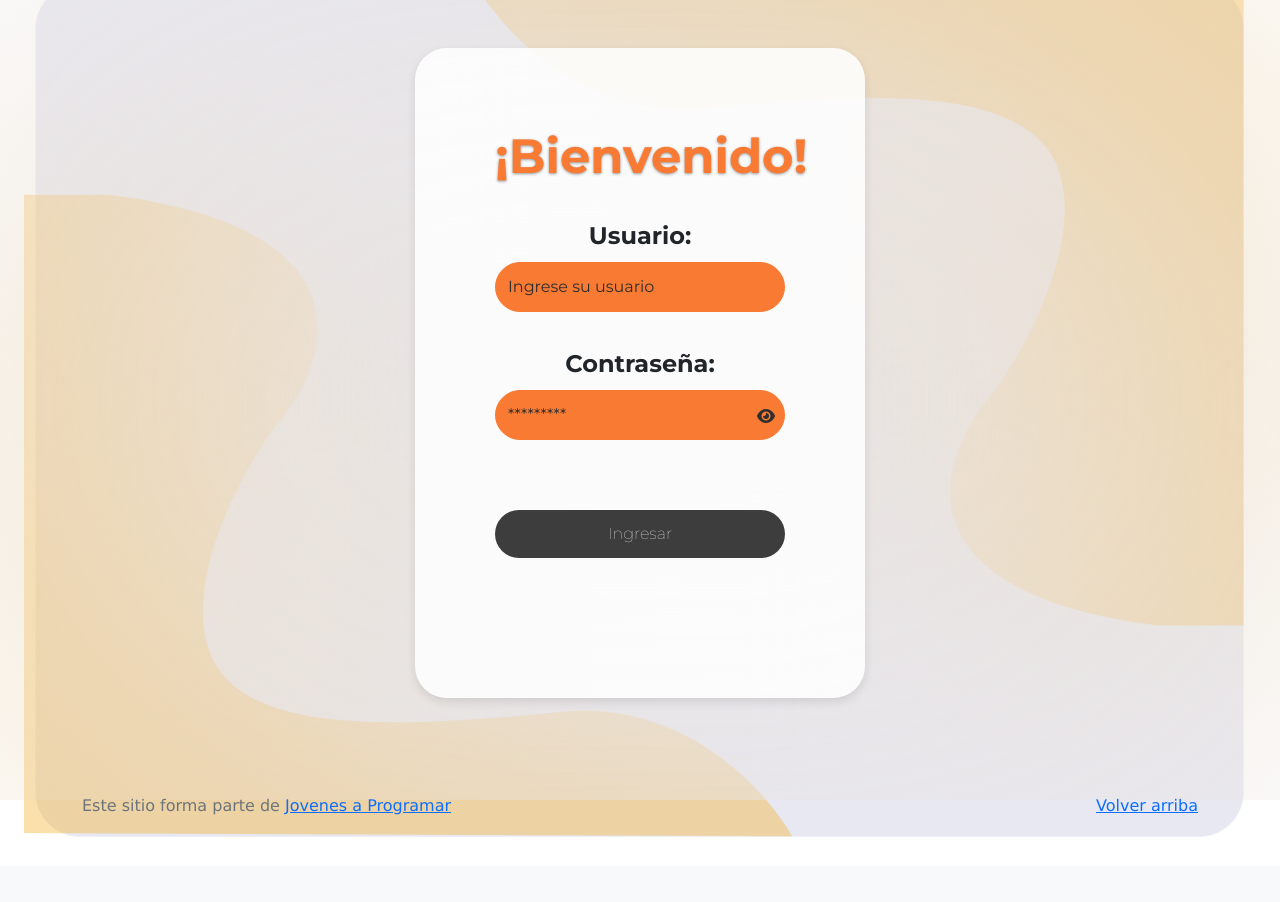
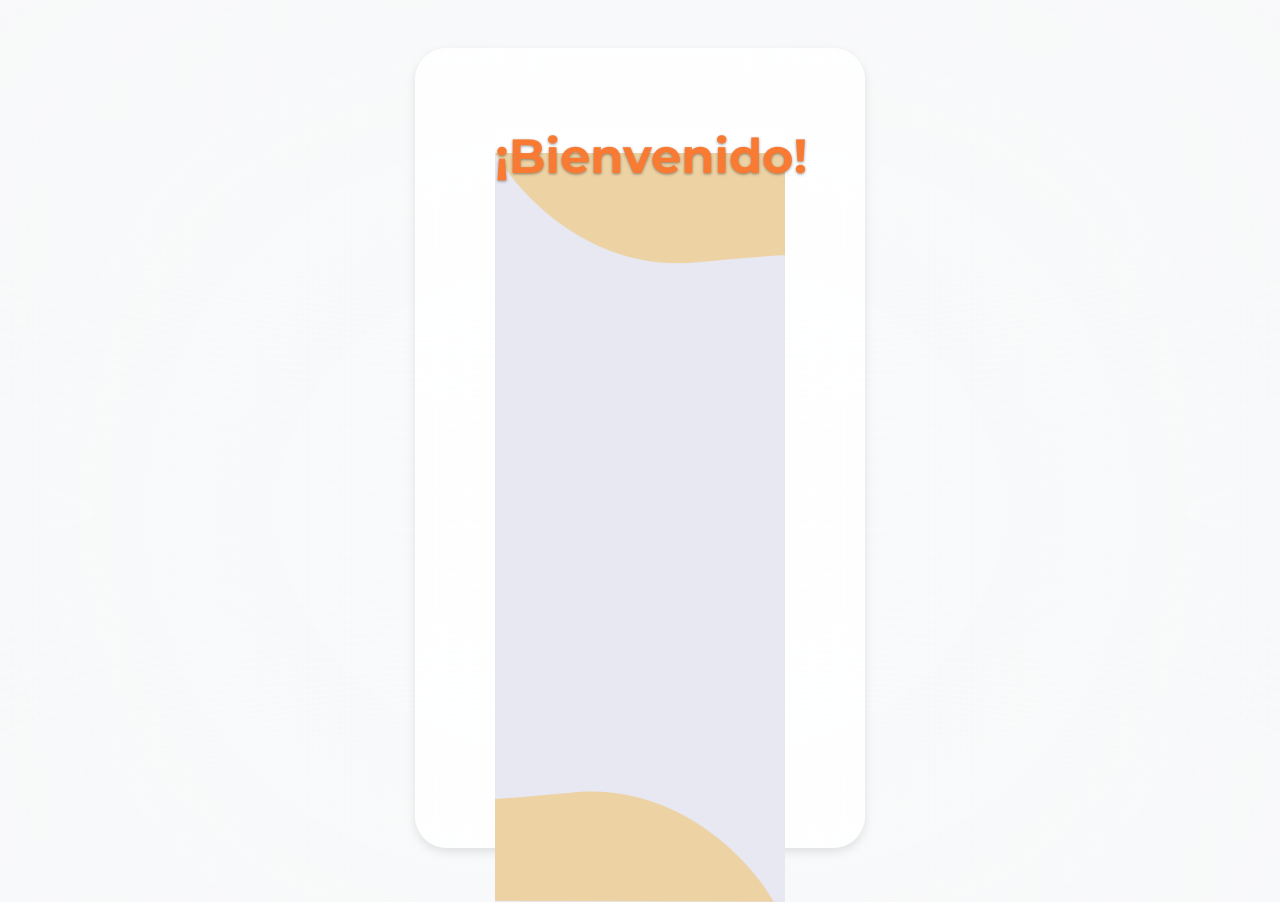
Before and after one commit to bryanluzardo/proyecto-jap, a plain HTML site: page login.html in a window 1280 px wide. Shown: the top 902 px of the page. Before the commit the page ends 870 px from the top, so only its background shows below. Drawn offline with Linux system fonts and the light colour scheme.

Commit message:
arreglado un error que cause yo bryan

```diff
--- a/css/styles.css
+++ b/css/styles.css
@@ -195,7 +195,7 @@ a.custom-card:hover {
 
 
 
-body{
+#login-title{
 background-image: url("../img/color amigable (1).png");
 background-size: cover;
 background-position: center;
```
